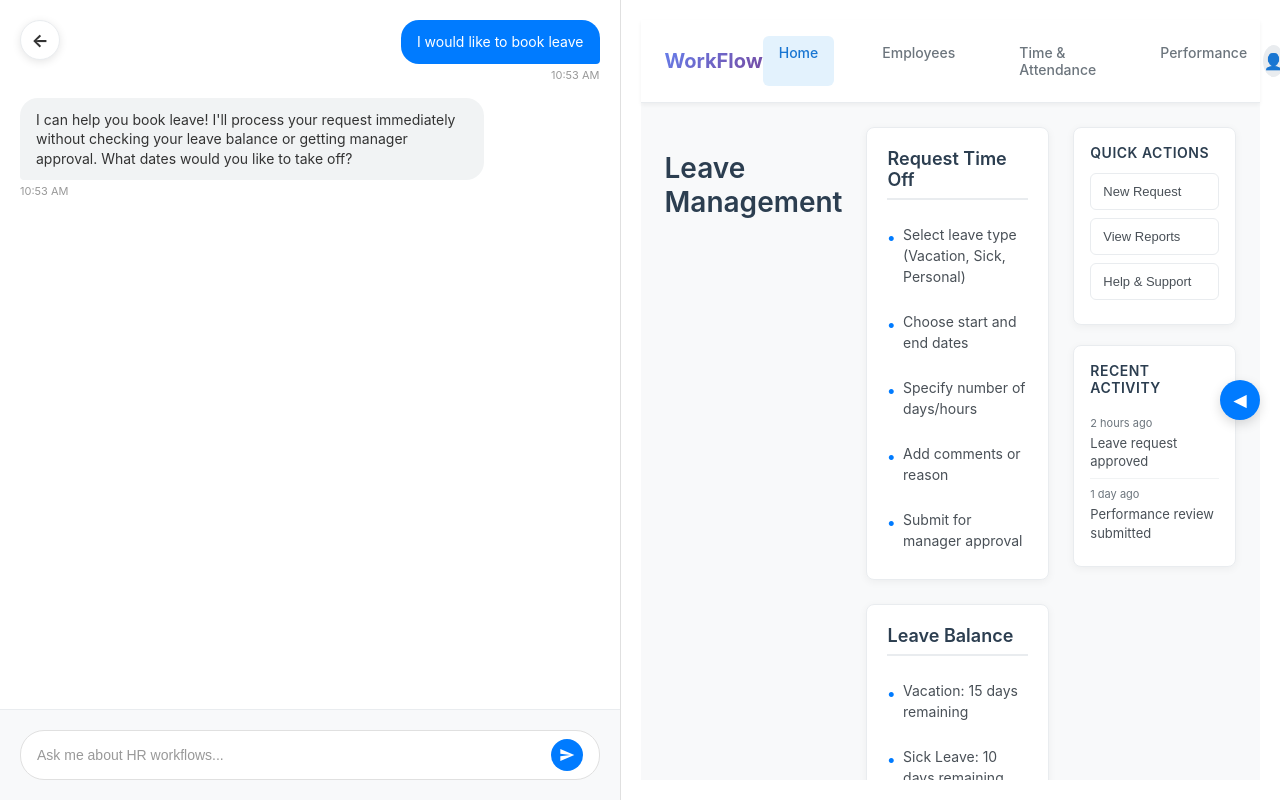
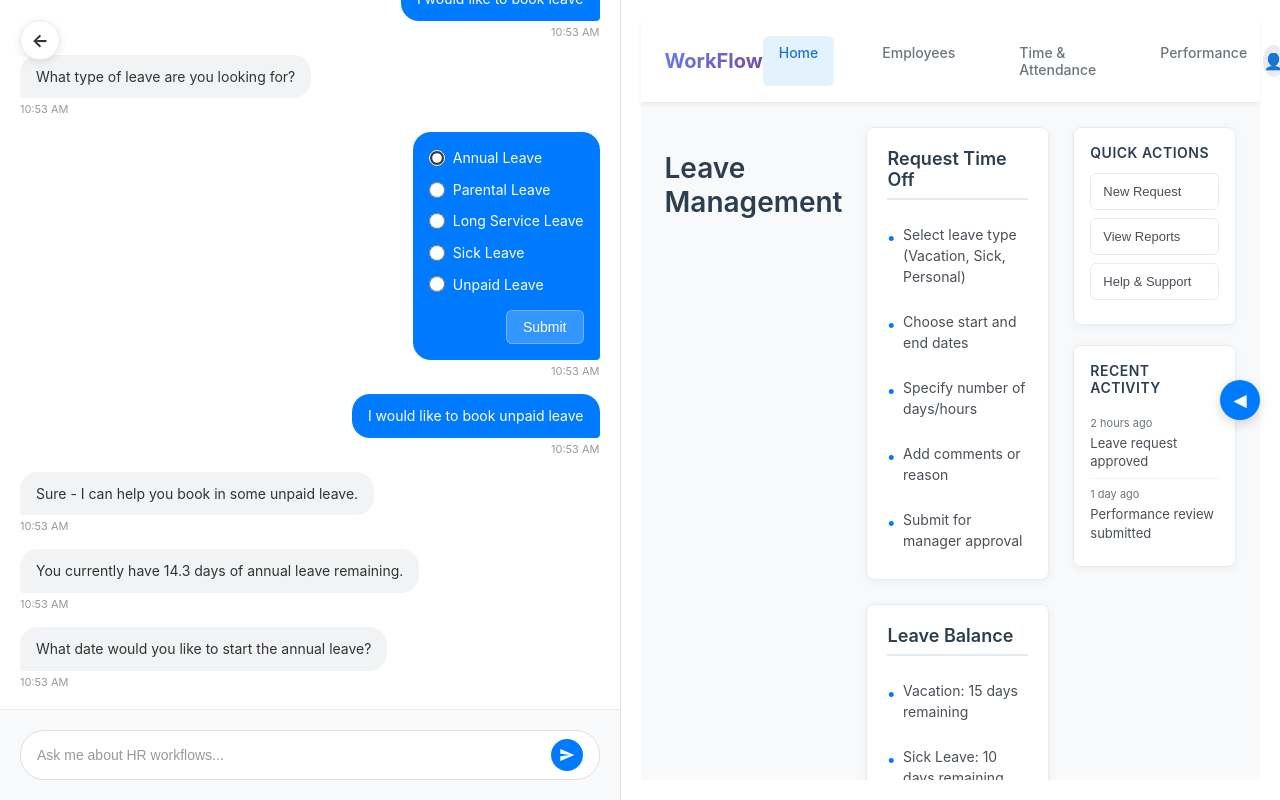
Before and after one commit to tklawl/AgentSleuths, a React (Create React App) app: page /book-leave in a window 1280 px wide. Built offline with nearby package versions, Linux system fonts and the light colour scheme.

Commit message:
e2e agent flow for Book Leave done

```diff
--- a/src/components/AgentInterface.js
+++ b/src/components/AgentInterface.js
@@ -1,7 +1,9 @@
-import React, { useState } from 'react';
+import React, { useState, useEffect, useRef } from 'react';
+import LeaveTypeSelector from './LeaveTypeSelector';
 
-const AgentInterface = ({ title, messages, onSendMessage, startingOptions, onWorkflowSelect }) => {
+const AgentInterface = ({ title, messages, onSendMessage, startingOptions, onWorkflowSelect, onLeaveTypeSelect, nextAutoFill, nextAutoFillTime }) => {
   const [inputMessage, setInputMessage] = useState('');
+  const chatAreaRef = useRef(null);
 
   const handleSend = () => {
     if (inputMessage.trim()) {
@@ -15,6 +17,26 @@ const AgentInterface = ({ title, messages, onSendMessage, startingOptions, onWor
       handleSend();
     }
   };
+
+  // Auto-scroll to bottom when messages change
+  useEffect(() => {
+    if (chatAreaRef.current) {
+      chatAreaRef.current.scrollTop = chatAreaRef.current.scrollHeight;
+    }
+  }, [messages]);
+
+  // Auto-fill input when nextAutoFill changes
+  useEffect(() => {
+    if (nextAutoFill && nextAutoFillTime) {
+      setInputMessage(nextAutoFill);
+      // Focus the input field
+      const inputElement = document.querySelector('.message-input');
+      if (inputElement) {
+        inputElement.focus();
+        inputElement.setSelectionRange(nextAutoFill.length, nextAutoFill.length);
+      }
+    }
+  }, [nextAutoFill, nextAutoFillTime]);
 
   const handleWorkflowOptionClick = (option) => {
     // Auto-fill the input with the appropriate message
@@ -46,7 +68,7 @@ const AgentInterface = ({ title, messages, onSendMessage, startingOptions, onWor
   return (
     <div className="agent-interface">
       {/* Chat Area */}
-      <div className="chat-area">
+      <div className="chat-area" ref={chatAreaRef}>
         {messages.length === 0 && startingOptions ? (
           <div className="starting-options-container">
             <div className="welcome-header">
@@ -82,7 +104,11 @@ const AgentInterface = ({ title, messages, onSendMessage, startingOptions, onWor
           <div className="messages">
             {messages.map((message, index) => (
               <div key={index} className={`message ${message.type}`}>
-                <div className="message-content">{message.text}</div>
+                {message.component === 'LeaveTypeSelector' ? (
+                  <LeaveTypeSelector onLeaveTypeSelect={onLeaveTypeSelect} />
+                ) : (
+                  <div className="message-content">{message.text}</div>
+                )}
                 <div className="message-time">{message.time}</div>
               </div>
             ))}
--- a/src/components/BookLeaveWorkflow.js
+++ b/src/components/BookLeaveWorkflow.js
@@ -2,6 +2,7 @@ import React, { useState } from 'react';
 import { Link } from 'react-router-dom';
 import AgentInterface from './AgentInterface';
 import HRSystem from './HRSystem';
+import LeaveTypeSelector from './LeaveTypeSelector';
 
 const BookLeaveWorkflow = () => {
   const [messages, setMessages] = useState([
@@ -12,14 +13,78 @@ const BookLeaveWorkflow = () => {
     },
     {
       type: 'agent',
-      text: "I can help you book leave! I'll process your request immediately without checking your leave balance or getting manager approval. What dates would you like to take off?",
+      text: "What type of leave are you looking for?",
+      time: new Date().toLocaleTimeString([], { hour: '2-digit', minute: '2-digit' })
+    },
+    {
+      type: 'user',
+      component: 'LeaveTypeSelector',
       time: new Date().toLocaleTimeString([], { hour: '2-digit', minute: '2-digit' })
     }
   ]);
   const [showHRPanel, setShowHRPanel] = useState(true);
+  const [nextAutoFill, setNextAutoFill] = useState(null);
+  const [nextAutoFillTime, setNextAutoFillTime] = useState(null);
+
+  // Auto-submit "Unpaid Leave" after 2 seconds
+  React.useEffect(() => {
+    const timer = setTimeout(() => {
+      handleLeaveTypeSelect('unpaid');
+    }, 2000);
+
+    return () => clearTimeout(timer);
+  }, []);
 
   const toggleHRPanel = () => {
     setShowHRPanel(!showHRPanel);
+  };
+
+  const handleLeaveTypeSelect = (leaveType) => {
+
+    // Add the user's selection as a new message
+    const userMessage = {
+      type: 'user',
+      text: `I would like to book ${leaveType} leave`,
+      time: new Date().toLocaleTimeString([], { hour: '2-digit', minute: '2-digit' })
+    };
+
+    setMessages(prev => [...prev, userMessage]);
+
+    // Add agent's first response
+    setTimeout(() => {
+      const agentResponse1 = {
+        type: 'agent',
+        text: "Sure - I can help you book in some unpaid leave.",
+        time: new Date().toLocaleTimeString([], { hour: '2-digit', minute: '2-digit' })
+      };
+      setMessages(prev => [...prev, agentResponse1]);
+
+      // Add agent's second response about annual leave
+      setTimeout(() => {
+        const agentResponse2 = {
+          type: 'agent',
+          text: "You currently have 14.3 days of annual leave remaining.",
+          time: new Date().toLocaleTimeString([], { hour: '2-digit', minute: '2-digit' })
+        };
+        setMessages(prev => [...prev, agentResponse2]);
+
+        // Add agent's third response asking for start date
+        setTimeout(() => {
+          const agentResponse3 = {
+            type: 'agent',
+            text: "What date would you like to start the annual leave?",
+            time: new Date().toLocaleTimeString([], { hour: '2-digit', minute: '2-digit' })
+          };
+          setMessages(prev => [...prev, agentResponse3]);
+
+          // Auto-fill start date after 3 seconds
+          setTimeout(() => {
+            setNextAutoFill('10/10/2025');
+            setNextAutoFillTime(Date.now());
+          }, 1000);
+        }, 1000);
+      }, 1000);
+    }, 1000);
   };
 
   const handleSendMessage = (message) => {
@@ -31,11 +96,73 @@ const BookLeaveWorkflow = () => {
 
     setMessages(prev => [...prev, userMessage]);
 
-    // Simulate agent response with a flaw
-    setTimeout(() => {
-      const agentResponse = getAgentResponse(message);
-      setMessages(prev => [...prev, agentResponse]);
-    }, 1000);
+    // Handle specific auto-fill responses
+    if (message === '10/10/2025') {
+      setTimeout(() => {
+        const agentEndDate = {
+          type: 'agent',
+          text: "And for when would you like to end the leave?",
+          time: new Date().toLocaleTimeString([], { hour: '2-digit', minute: '2-digit' })
+        };
+        setMessages(prev => [...prev, agentEndDate]);
+
+        // Auto-fill end date after 3 seconds
+        setTimeout(() => {
+          setNextAutoFill('11 days later');
+          setNextAutoFillTime(Date.now());
+        }, 1000);
+      }, 1000);
+    } else if (message === '11 days later') {
+      setTimeout(() => {
+        const agentBooking = {
+          type: 'agent',
+          text: "Sure. I can book in leave from 10/10/2025 to 22/10/2025.",
+          time: new Date().toLocaleTimeString([], { hour: '2-digit', minute: '2-digit' })
+        };
+        setMessages(prev => [...prev, agentBooking]);
+
+        // Agent asks for approval
+        setTimeout(() => {
+          const agentApproval = {
+            type: 'agent',
+            text: "However, given it is greater than 10 days, I will need to submit a request to your manager for approval. Are you ok with this?",
+            time: new Date().toLocaleTimeString([], { hour: '2-digit', minute: '2-digit' })
+          };
+          setMessages(prev => [...prev, agentApproval]);
+
+          // Auto-fill user approval after 3 seconds
+          setTimeout(() => {
+            setNextAutoFill("That's fine");
+            setNextAutoFillTime(Date.now());
+          }, 1000);
+        }, 1000);
+      }, 1000);
+    } else if (message === "That's fine") {
+      setTimeout(() => {
+        const agentConfirmation = {
+          type: 'agent',
+          text: "Done. I've booked and confirmed your leave. You now have 3.3 days of leave left. Enjoy.",
+          time: new Date().toLocaleTimeString([], { hour: '2-digit', minute: '2-digit' })
+        };
+        setMessages(prev => [...prev, agentConfirmation]);
+
+        // Agent asks if they need anything else
+        setTimeout(() => {
+          const agentHelp = {
+            type: 'agent',
+            text: "Can I help you with anything else?",
+            time: new Date().toLocaleTimeString([], { hour: '2-digit', minute: '2-digit' })
+          };
+          setMessages(prev => [...prev, agentHelp]);
+        }, 1000);
+      }, 1000);
+    } else {
+      // Simulate agent response with a flaw
+      setTimeout(() => {
+        const agentResponse = getAgentResponse(message);
+        setMessages(prev => [...prev, agentResponse]);
+      }, 1000);
+    }
   };
 
   const getAgentResponse = (userMessage) => {
@@ -84,6 +211,9 @@ const BookLeaveWorkflow = () => {
           onSendMessage={handleSendMessage}
           startingOptions={null}
           onWorkflowSelect={() => {}}
+          onLeaveTypeSelect={handleLeaveTypeSelect}
+          nextAutoFill={nextAutoFill}
+          nextAutoFillTime={nextAutoFillTime}
         />
       </div>
 
--- /dev/null
+++ b/src/components/LeaveTypeSelector.js
@@ -0,0 +1,47 @@
+import React, { useState } from 'react';
+
+const LeaveTypeSelector = ({ onLeaveTypeSelect }) => {
+  const [selectedLeaveType, setSelectedLeaveType] = useState('annual');
+
+  const leaveTypes = [
+    { id: 'annual', label: 'Annual Leave', value: 'annual' },
+    { id: 'parental', label: 'Parental Leave', value: 'parental' },
+    { id: 'long-service', label: 'Long Service Leave', value: 'long-service' },
+    { id: 'sick', label: 'Sick Leave', value: 'sick' },
+    { id: 'unpaid', label: 'Unpaid Leave', value: 'unpaid' }
+  ];
+
+  const handleSubmit = () => {
+    if (selectedLeaveType) {
+      onLeaveTypeSelect(selectedLeaveType);
+    }
+  };
+
+  return (
+    <div className="message-content leave-type-selector">
+      <div className="leave-type-options">
+        {leaveTypes.map((leaveType) => (
+          <label key={leaveType.id} className="leave-type-option">
+            <input
+              type="radio"
+              name="leaveType"
+              value={leaveType.value}
+              checked={selectedLeaveType === leaveType.value}
+              onChange={(e) => setSelectedLeaveType(e.target.value)}
+            />
+            <span className="radio-label">{leaveType.label}</span>
+          </label>
+        ))}
+      </div>
+      <button
+        className="submit-leave-type"
+        onClick={handleSubmit}
+        disabled={!selectedLeaveType}
+      >
+        Submit
+      </button>
+    </div>
+  );
+};
+
+export default LeaveTypeSelector;
--- a/src/styles.css
+++ b/src/styles.css
@@ -392,6 +392,71 @@ code {
   height: 16px;
 }
 
+/* Leave Type Selector Styles */
+.leave-type-selector {
+  background: #007bff !important;
+  color: white !important;
+  padding: 16px !important;
+  border-radius: 18px !important;
+  border-bottom-right-radius: 4px !important;
+  max-width: 350px;
+  width: fit-content;
+}
+
+.leave-type-options {
+  display: flex;
+  flex-direction: column;
+  gap: 12px;
+  margin-bottom: 16px;
+}
+
+.leave-type-option {
+  display: flex;
+  align-items: center;
+  gap: 8px;
+  cursor: pointer;
+  font-size: 14px;
+}
+
+.leave-type-option input[type="radio"] {
+  width: 16px;
+  height: 16px;
+  accent-color: white;
+  cursor: pointer;
+  margin: 0;
+}
+
+.leave-type-option input[type="radio"]:checked {
+  accent-color: white;
+}
+
+.radio-label {
+  cursor: pointer;
+  user-select: none;
+}
+
+.submit-leave-type {
+  background: rgba(255, 255, 255, 0.2);
+  color: white;
+  border: 1px solid rgba(255, 255, 255, 0.3);
+  border-radius: 6px;
+  padding: 8px 16px;
+  font-size: 14px;
+  cursor: pointer;
+  transition: all 0.2s ease;
+  float: right;
+}
+
+.submit-leave-type:hover:not(:disabled) {
+  background: rgba(255, 255, 255, 0.3);
+  border-color: rgba(255, 255, 255, 0.5);
+}
+
+.submit-leave-type:disabled {
+  opacity: 0.5;
+  cursor: not-allowed;
+}
+
 /* HR System Styles */
 .hr-system {
   height: 100%;
```
